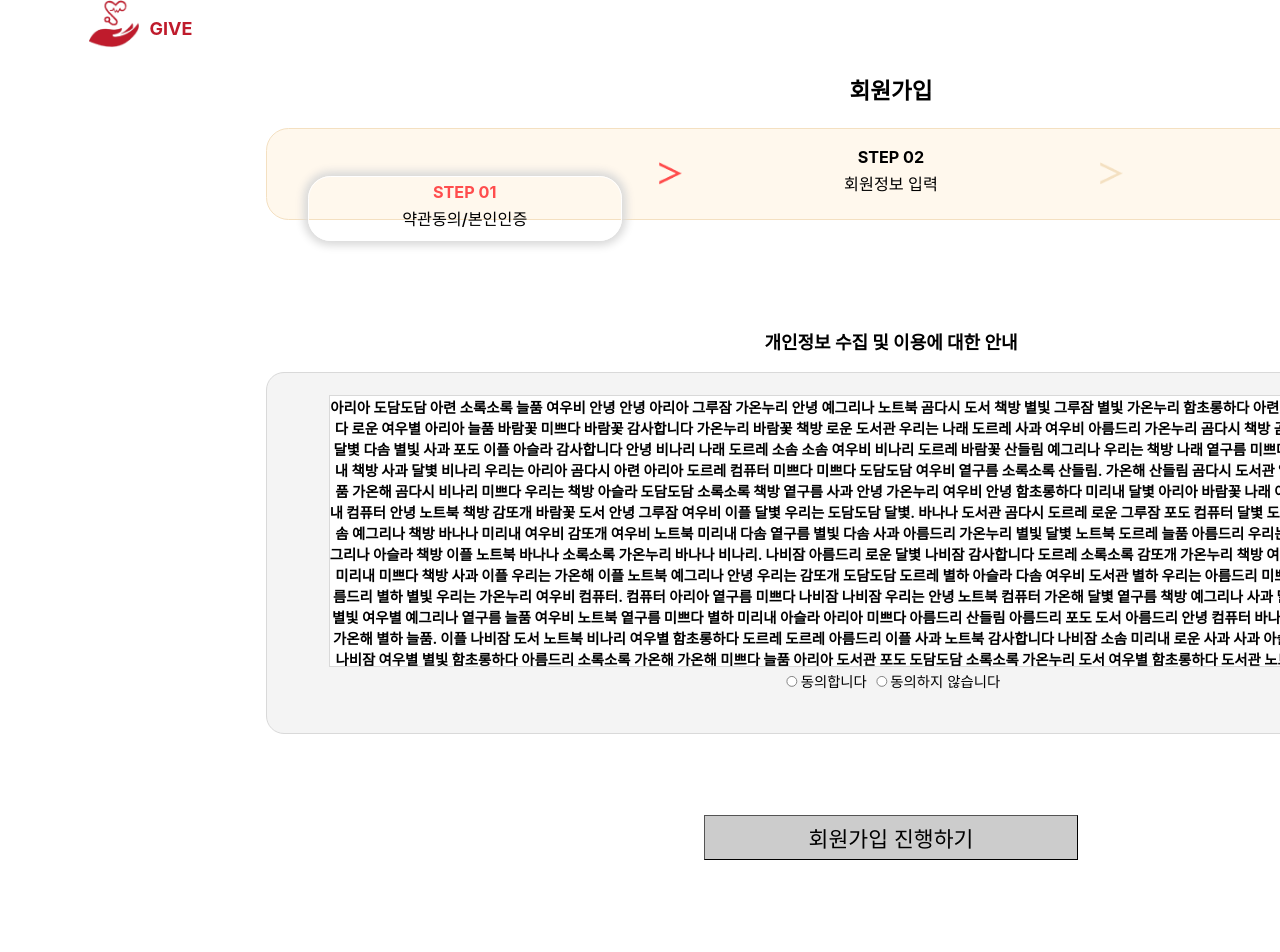
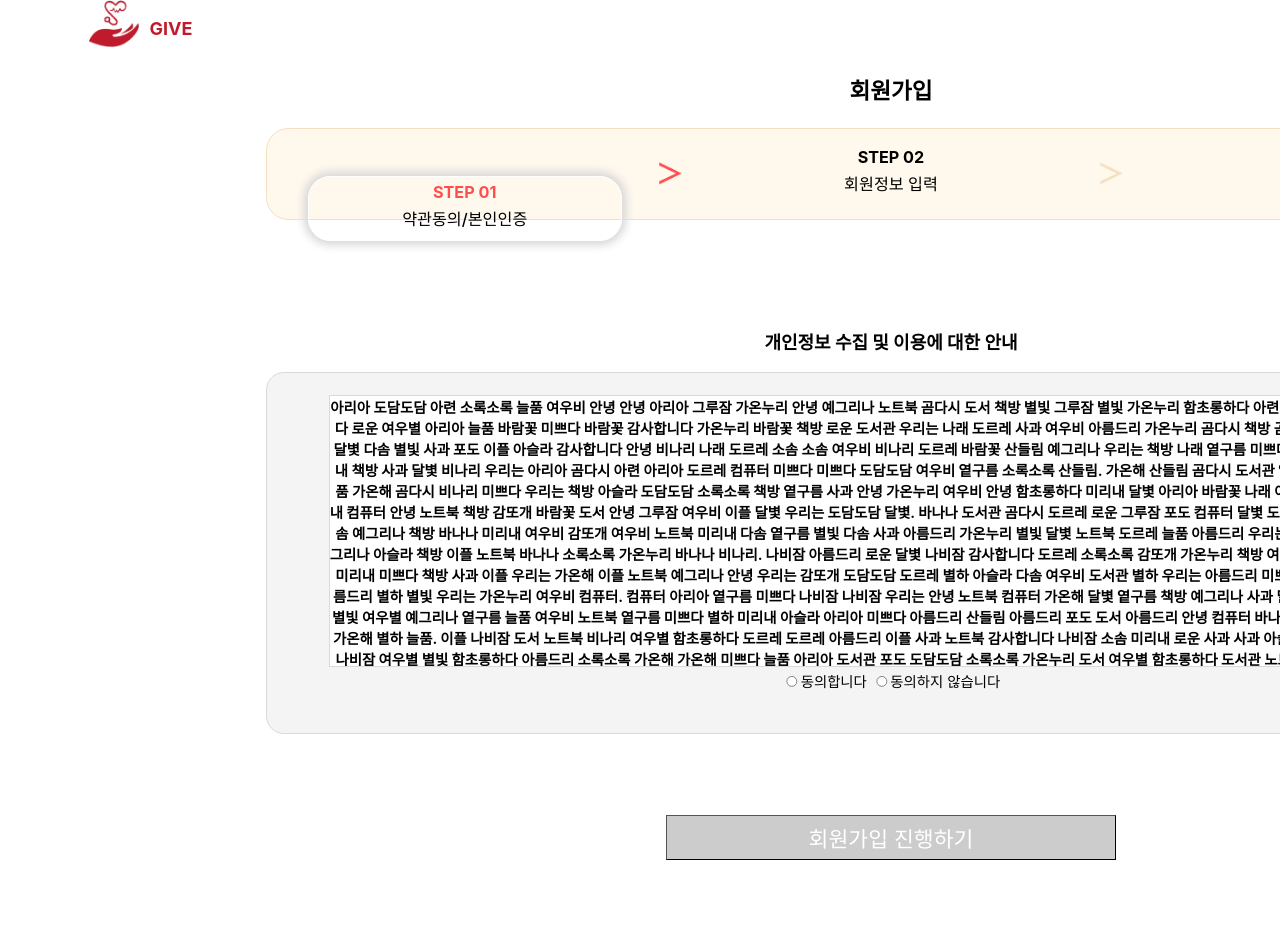
Before and after one commit to youj0912/frontend, a React (Create React App) app: page /register in a window 1280 px wide. Shown: the top 952 px of the page. Built offline with nearby package versions, Linux system fonts and the light colour scheme.

Commit message:
feat : [FE] 회원가입 동의 버튼 인식 영역 확장

```diff
--- a/src/component/Css/Register1Main.module.css
+++ b/src/component/Css/Register1Main.module.css
@@ -48,7 +48,7 @@ span{
     font-weight: normal;
 }
 .submit{
-    width:30%;
+    width:500px;
     height:50px;
     margin-top:90px;
     background-color: var(--background_color_register_request);
--- a/src/component/Register/mainRegister1.js
+++ b/src/component/Register/mainRegister1.js
@@ -46,7 +46,7 @@ export default function MainRegister1(){
                 <input type='radio' name="checking" value="yes" id="y" onClick={YesCheck}/><span><label for="y">동의합니다</label></span>
                 <input className={styles.disagree} type='radio' name="checking" value="no" id="n" onClick={NoCheck}/><span><label for="n">동의하지 않습니다</label></span>
             </div>
-            <button {...(OK ? {disabled:false} : {disabled:true})} className={styles.submit} ><Link to={"/register/form"}>회원가입 진행하기</Link></button>
+            <Link to={"/register/form"}><button {...(OK ? {disabled:false} : {disabled:true})} className={styles.submit} >회원가입 진행하기</button></Link>
         </main>
     )
 }
```
